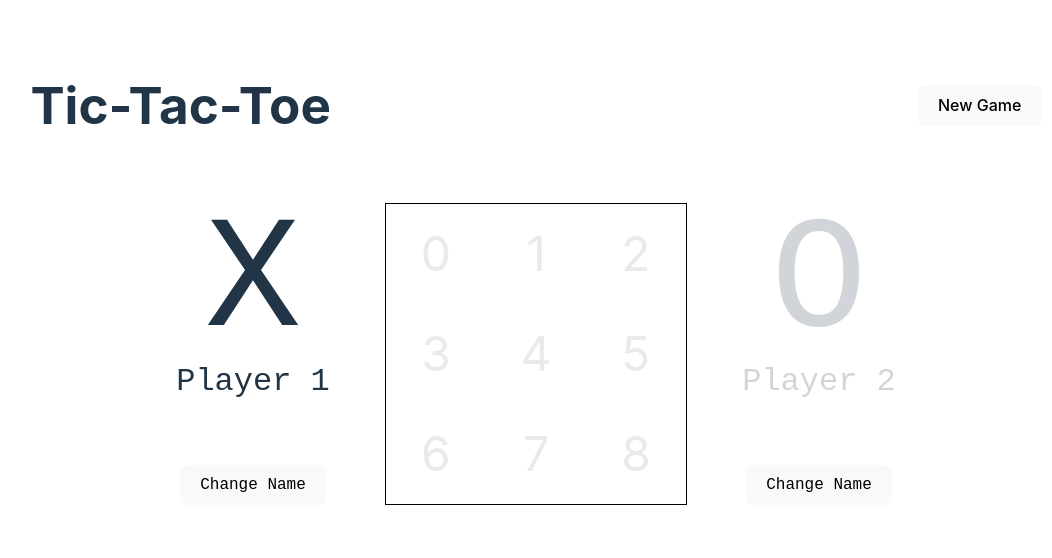
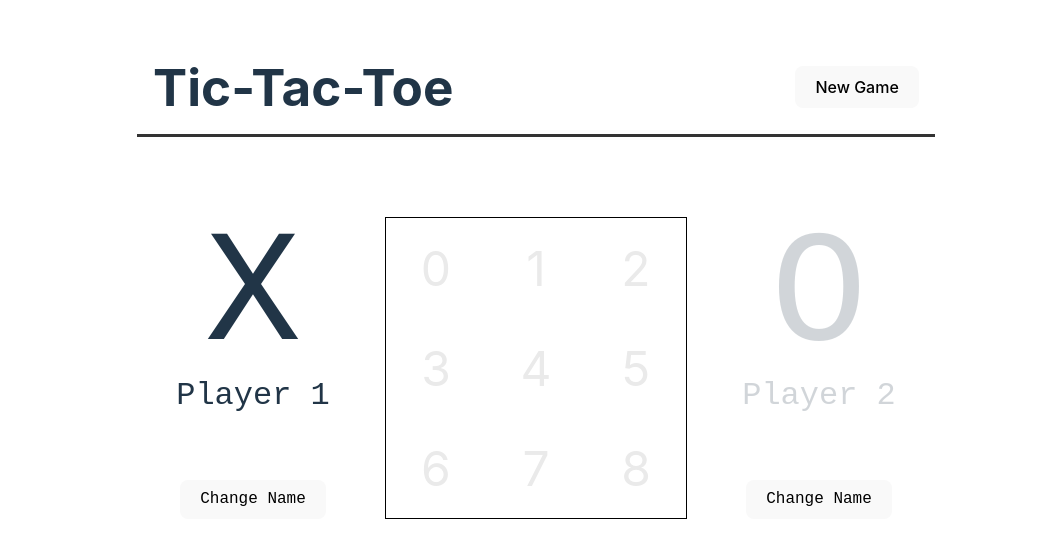
Before and after one commit to pricebenjamin/top-projects, a React (Vite) app in the folder 010-tic-tac-toe/: page / in a window 1280 px wide. Shown: the top 558 px of the page, without its empty margins (104-1156 px from the left). Built offline with nearby package versions, Linux system fonts and the light colour scheme; the HTML template or start-up script is replaced by a standard one.

Commit message:
Adjust header spacing; add bottom border

```diff
--- a/010-tic-tac-toe/src/App/App.css
+++ b/010-tic-tac-toe/src/App/App.css
@@ -1,5 +1,4 @@
 #root {
-  width: clamp(300px, 80%, 1280px);
   margin: 0 auto;
   padding: 2rem;
   display: flex;
--- a/010-tic-tac-toe/src/App/Components/Header/Header.css
+++ b/010-tic-tac-toe/src/App/Components/Header/Header.css
@@ -2,6 +2,9 @@ header.header {
   display: flex;
   align-items: center;
   width: 100%;
+  padding: 1rem;
+  border-bottom: 3px solid rgba(255, 255, 255, 0.8);
+  margin-bottom: 3rem;
 }
 
 header.header > nav {
@@ -9,3 +12,13 @@ header.header > nav {
   gap: 1rem;
   margin-left: auto;
 }
+
+header.header > h1 {
+  margin: 0;
+}
+
+@media (prefers-color-scheme: light) {
+  header.header {
+    border-bottom: 3px solid rgba(0, 0, 0, 0.8);
+  }
+}
```
